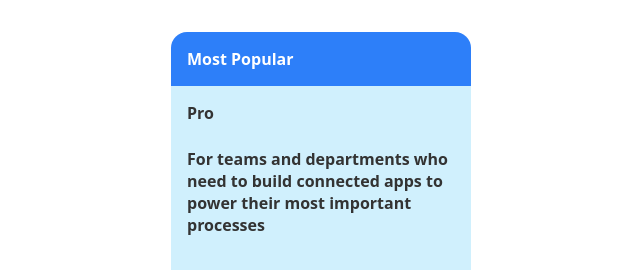
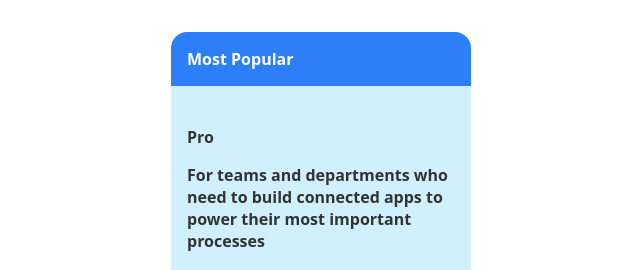
Before and after one commit to gneisscode/Basic-HTML-Card, a plain HTML site: page index.html in a window 1280 px wide. Shown: the top 270 px of the page, without its empty margins (319-959 px from the left). Drawn offline with Linux system fonts and the light colour scheme.

Commit message:
Update style.css

```diff
--- a/style.css
+++ b/style.css
@@ -55,7 +55,8 @@ body{
 }
 
 .card__content__text h4{
-    margin-bottom: 1.5em;
+    margin-top: 1.5em;
+    margin-bottom: 1em;
 }
 .card__content__list p{
    margin-bottom: 1em;
```
